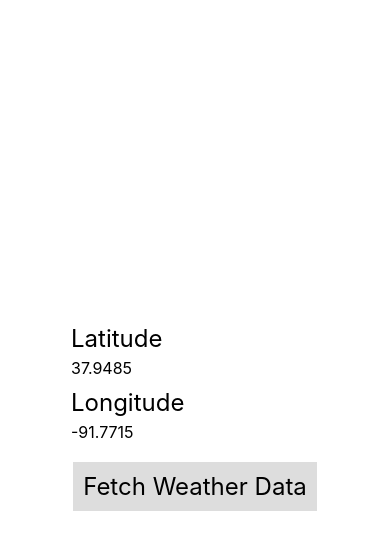
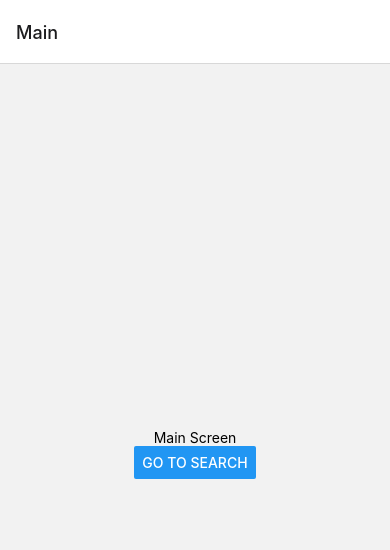
Before and after one commit to bhasree00/Capstone2_Project, a React Native app: screen / in a window 390 px wide. Shown: the top 550 px of the page. Built offline with nearby package versions, Linux system fonts and the light colour scheme.

Commit message:
added navigation between search and main screen

```diff
--- a/App.js
+++ b/App.js
@@ -1,84 +1,19 @@
-import { StatusBar } from 'expo-status-bar';
-import { StyleSheet, Text, TouchableOpacity, View, TextInput } from 'react-native';
 import * as React from 'react';
 import { NavigationContainer } from '@react-navigation/native';
+import { createNativeStackNavigator } from '@react-navigation/native-stack';
 
-// API Key: 12c996b575d9fdecc82ac92b59ebd3aa
+import MainScreen from './MainScreen/MainScreen';
+import SearchScreen from './SearchScreen/SearchScreen';
+
+const Stack = createNativeStackNavigator();
+
 export default function App() {
-  let API_KEY = '12c996b575d9fdecc82ac92b59ebd3aa';
-
-  const [latitude, onChangeLatitude] = React.useState('37.9485');
-  const [longitude, onChangeLongitude] = React.useState('-91.7715');
-
-  const fetchWeather = () => {
-    fetch(`https://api.openweathermap.org/data/2.5/onecall?lat=${parseFloat(latitude)}&lon=${parseFloat(longitude)}&units=imperial&appid=${API_KEY}`)
-      .then(resp => resp.json()) // have to use another then because resp.json returns a Promise
-      .then(data => {
-        console.log(data);
-      });
-  }
-
   return (
     <NavigationContainer>
-      <View style={styles.container}>
-        <View style={styles.textContainer}>
-          <Text style={styles.inputLabel}>Latitude</Text>
-          <TextInput
-            onChangeText={onChangeLatitude}
-            value={latitude}
-            placeholder="37.9485"
-            keyboardType="numeric"
-            style={styles.input}
-          />
-          <Text style={styles.inputLabel}>Longitude</Text>
-          <TextInput
-            onChangeText={onChangeLongitude}
-            value={longitude}
-            placeholder="-91.7715"
-            keyboardType="numeric"
-            style={styles.input}
-          />
-        </View>
-        <TouchableOpacity
-          onPress={fetchWeather}
-          style={styles.button}
-        >
-          <Text style={styles.buttonText}>Fetch Weather Data</Text>
-        </TouchableOpacity>
-        <StatusBar style="auto" />
-      </View>
+      <Stack.Navigator initialRouteName="Main">
+        <Stack.Screen name="Main" component={MainScreen} />
+        <Stack.Screen name="Search" component={SearchScreen} />
+      </Stack.Navigator>
     </NavigationContainer>
   );
 }
-
-const styles = StyleSheet.create({
-  container: {
-    height: '100%',
-    backgroundColor: '#fff',
-    alignItems: 'center',
-    justifyContent: 'center',
-  },
-  button: {
-    alignItems: 'center',
-    backgroundColor: '#DDDDDD',
-    margin: 10,
-  },
-  textContainer: {
-    height: '40%',
-    alignItems: 'flex-start',
-    justifyContent: 'center',
-    height: 'fit-content'
-  },
-  buttonText: {
-    fontSize: 24,
-    padding: 10
-  },
-  inputLabel: {
-    fontSize: 24,
-    marginBottom: 5
-  },
-  input: {
-    fontSize: 16,
-    marginBottom: 10
-  }
-});
--- /dev/null
+++ b/MainScreen/MainScreen.js
@@ -0,0 +1,16 @@
+import * as React from 'react';
+import { Button, View, Text } from 'react-native';
+
+const MainScreen = ({navigation}) => {
+  return (
+    <View style={{ flex: 1, alignItems: 'center', justifyContent: 'center' }}>
+      <Text>Main Screen</Text>
+      <Button
+        title="Go to Search"
+        onPress={() => navigation.navigate('Search')}
+      />
+    </View>
+  );
+}
+
+export default MainScreen;
--- /dev/null
+++ b/SearchScreen/SearchScreen.js
@@ -0,0 +1,12 @@
+import * as React from 'react';
+import { View, Text } from 'react-native';
+
+const SearchScreen = ({navigation}) => {
+  return (
+    <View style={{ flex: 1, alignItems: 'center', justifyContent: 'center' }}>
+      <Text>Search Screen</Text>
+    </View>
+  );
+}
+
+export default SearchScreen;
```
